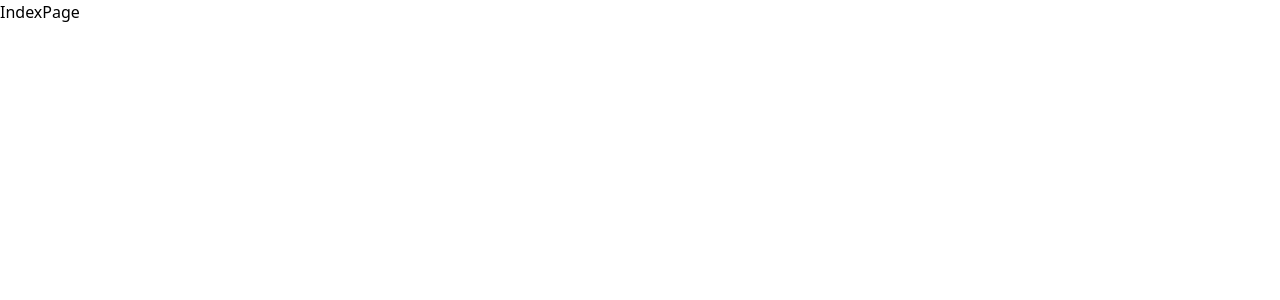
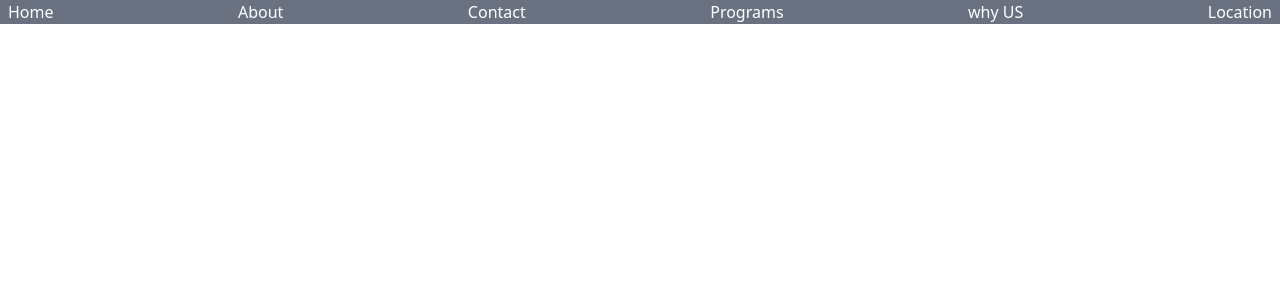
Before and after one commit to Codewithprajwol/newlife.org.np, a React (Vite) app: page / in a window 1280 px wide. Shown: the top 300 px of the page. Built offline with nearby package versions, Linux system fonts and the light colour scheme.

Commit message:
wip: header and footer component created

```diff
--- /dev/null
+++ b/src/components/Footer.jsx
@@ -0,0 +1,9 @@
+import React from 'react'
+
+const Footer = () => {
+  return (
+    <div>Footer</div>
+  )
+}
+
+export default Footer
--- /dev/null
+++ b/src/components/Header.jsx
@@ -0,0 +1,17 @@
+import React from 'react'
+import { NavLink } from 'react-router-dom'
+
+const Header = () => {
+  return (
+    <div className="flex items-center justify-between gap-3 px-2 bg-gray-500 text-white">
+        <NavLink to={'/home'}>Home</NavLink>
+        <NavLink to={'/about'}>About</NavLink>
+        <NavLink to={'/contact'}>Contact</NavLink>
+        <NavLink to={'/programs'}>Programs</NavLink>
+        <NavLink to={'/why'}>why US</NavLink>
+        <NavLink to={'/location'}>Location</NavLink>
+    </div>
+  )
+}
+
+export default Header
--- a/src/pages/Index.jsx
+++ b/src/pages/Index.jsx
@@ -1,10 +1,11 @@
 import React from 'react'
 import { Link } from 'react-router-dom'
+import Header from '../components/Header'
 
 const Index = () => {
   return (
   <div>
-      IndexPage
+      <Header/>
   </div>
   )
 }
```
